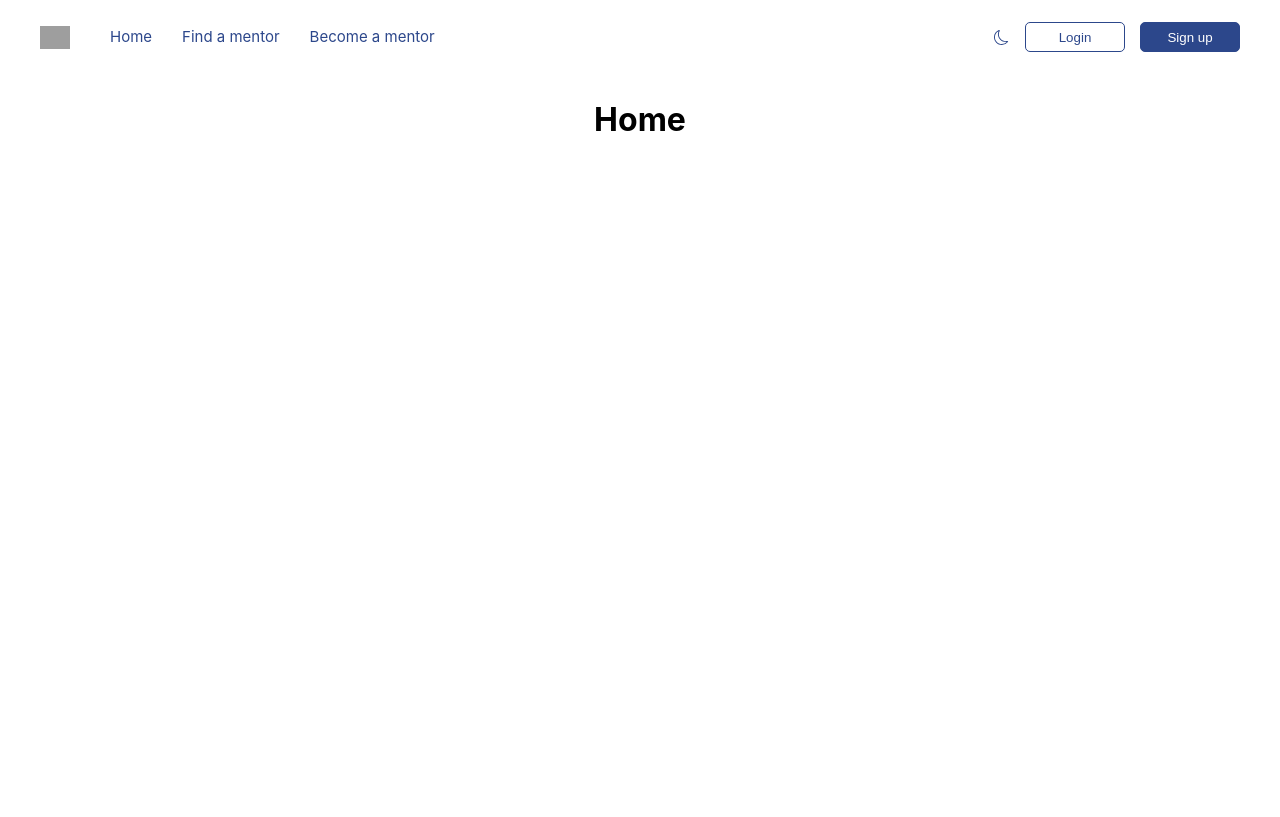
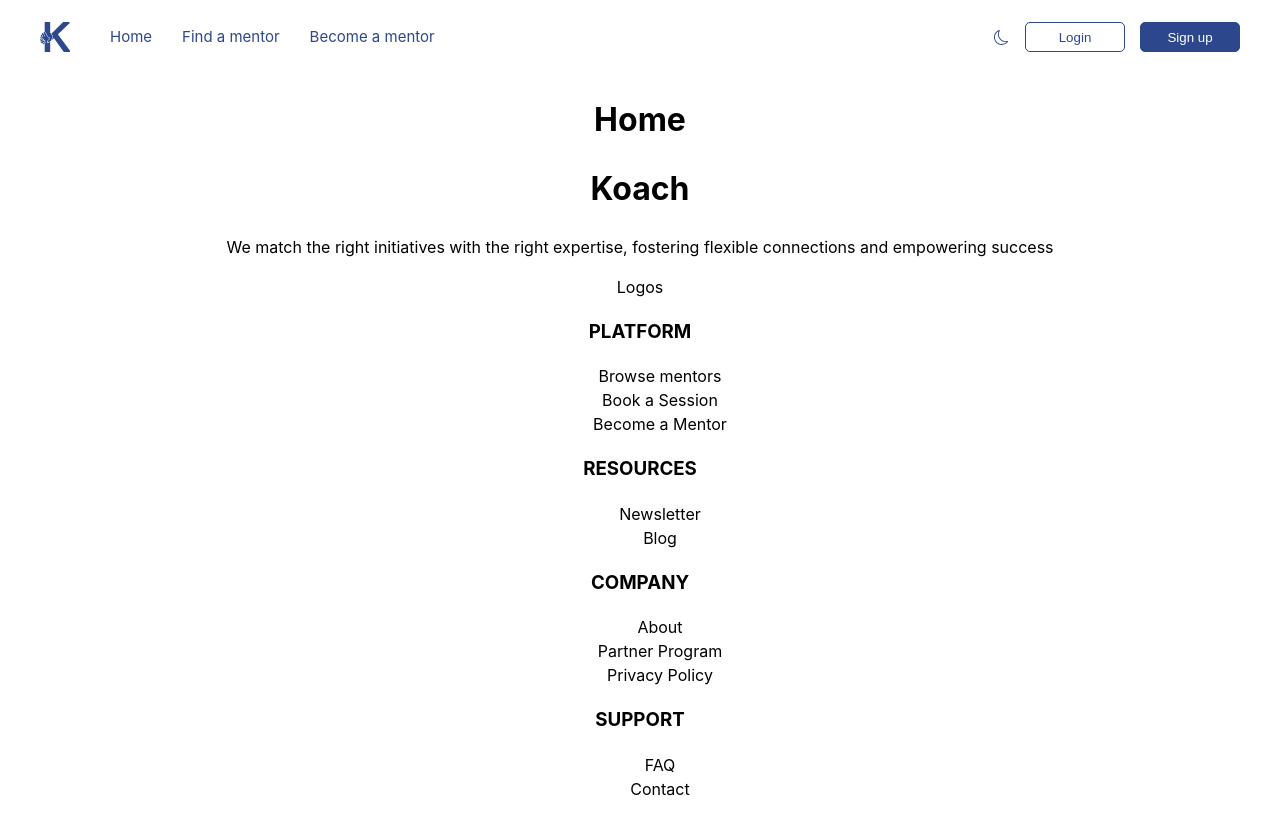
Before and after one commit to rivasbolinga/koach-home, a React (Vite) app: page / in a window 1280 px wide. Built offline with nearby package versions, Linux system fonts and the light colour scheme; grey boxes are pictures that could not be loaded.

Commit message:
Add footer skeleton

```diff
--- a/src/App.jsx
+++ b/src/App.jsx
@@ -3,12 +3,14 @@ import './App.css';
 import NavigationBar from './components/NavigationBar';
 import HomePage from './pages/HomePage';
 import Sidebar from './components/Sidebar';
+import Footer from './components/Footer';
 
 const App = () => (
   <>
     <NavigationBar />
     <Sidebar />
     <HomePage />
+    <Footer />
   </>
 )
 
--- /dev/null
+++ b/src/components/Footer.jsx
@@ -0,0 +1,46 @@
+const Footer = () => (
+  <footer className="footer">
+    <div className="footer-left-container">
+      <h1>Koach</h1>
+      <p>
+        We match the right initiatives with the right expertise, fostering
+        flexible connections and empowering success
+      </p>
+      <div className="social-logos">logos</div>
+    </div>
+    <div className="footer-right-container">
+      <div className="footer-links-container">
+        <h3>PLATFORM</h3>
+        <ul>
+          <li>Browse mentors</li>
+          <li>Book a Session</li>
+          <li>Become a Mentor</li>
+        </ul>
+      </div>
+      <div className="footer-links-container">
+        <h3>RESOURCES</h3>
+        <ul>
+          <li>Newsletter</li>
+          <li>Blog</li>
+        </ul>
+      </div>
+      <div className="footer-links-container">
+        <h3>COMPANY</h3>
+        <ul>
+          <li>About</li>
+          <li>Partner Program</li>
+          <li>Privacy Policy</li>
+        </ul>
+      </div>
+      <div className="footer-links-container">
+        <h3>SUPPORT</h3>
+        <ul>
+          <li>FAQ</li>
+          <li>Contact</li>
+        </ul>
+      </div>
+    </div>
+  </footer>
+)
+
+export default Footer;
```
Also changed, not shown: src/assets/logo.png (added).
